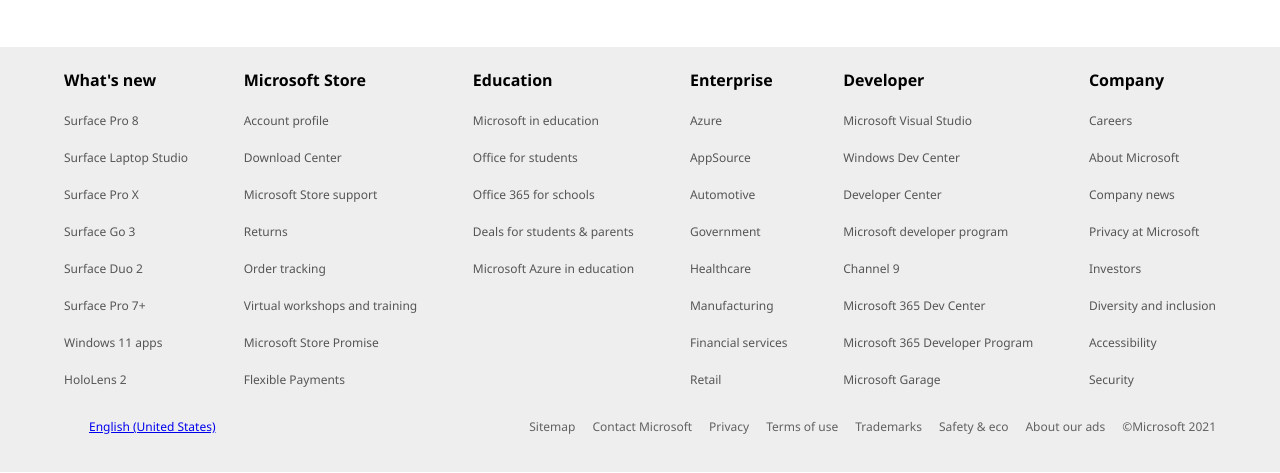
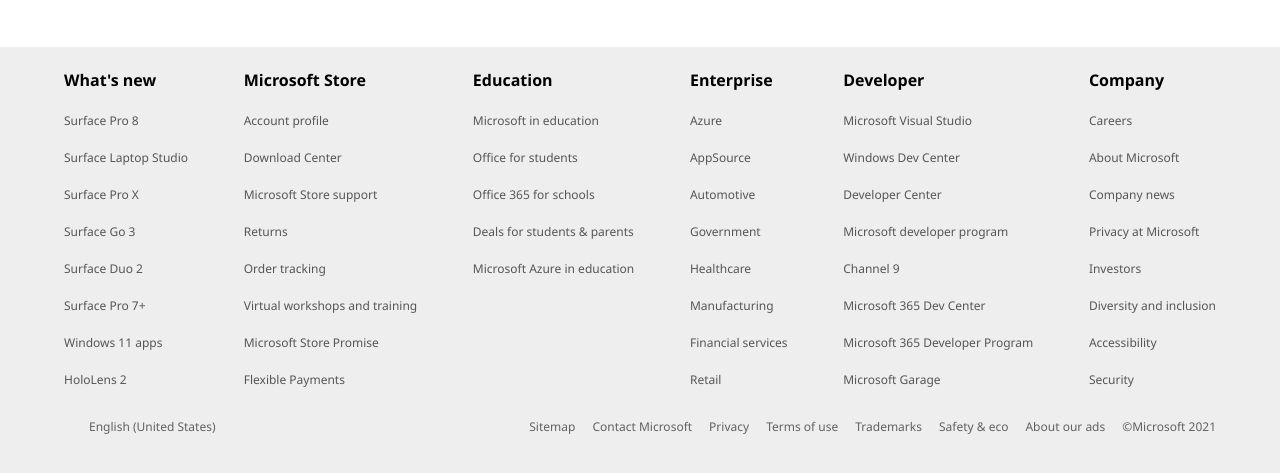
Before and after one commit to Bacon13/microsoft-, a plain HTML site: page index.html in a window 1280 px wide. Shown: the part 2868-3341 px from the top of the page. Drawn offline with Linux system fonts and the light colour scheme.

Commit message:
Update index.html

```diff
--- a/index.html
+++ b/index.html
@@ -284,7 +284,7 @@
           </div>
         </div>
         <div class="link-10">
-          <a href="#" ><i class="far fa-globe-americas"></i>English (United States)</a>
+          <a href="#" class="amerc"><i class="far fa-globe-americas"></i>English (United States)</a>
           <ul>
             <li><a href="#">Sitemap</a></li>
             <li><a href="#">Contact Microsoft</a></li>
```
